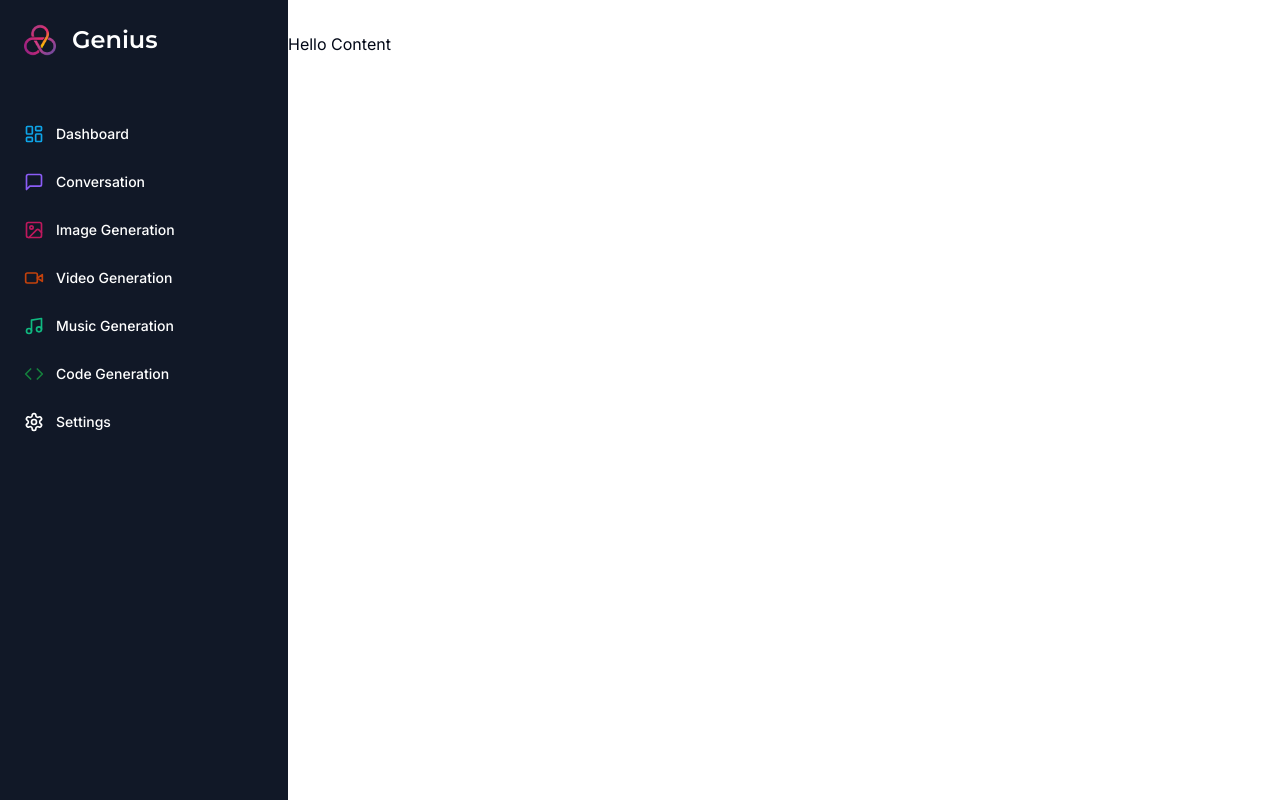
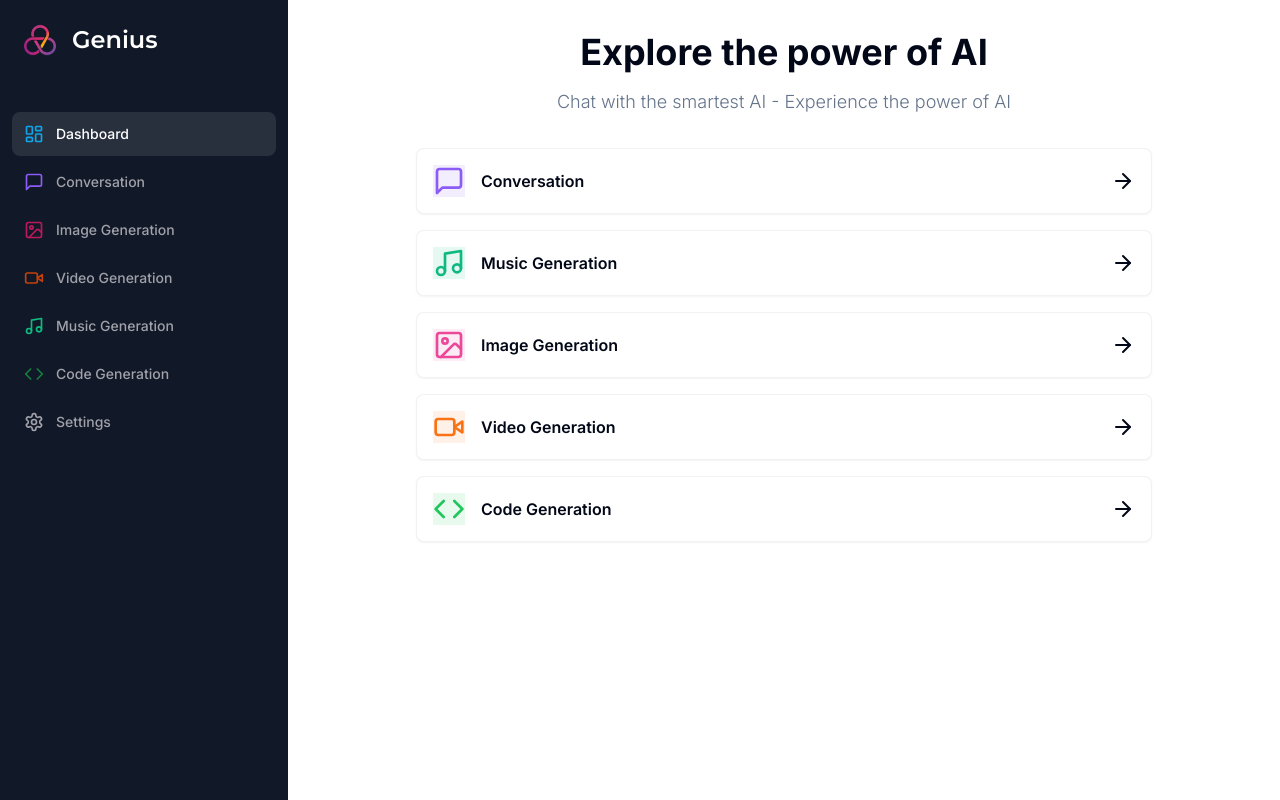
Before and after one commit to cchiragJain/ai-saas-project, a Next.js app: page /dashboard in a window 1280 px wide. Built offline with nearby package versions, Linux system fonts and the light colour scheme.

Commit message:
Created dashboard ui similar to sidebar component Added shadcn card component ;

```diff
--- a/app/(dashboard)/(routes)/dashboard/page.tsx
+++ b/app/(dashboard)/(routes)/dashboard/page.tsx
@@ -1,9 +1,94 @@
-import { UserButton } from "@clerk/nextjs";
+"use client";
+
+import { Card } from "@/components/ui/card";
+import { cn } from "@/lib/utils";
+import {
+  ArrowRight,
+  Code,
+  ImageIcon,
+  LucideIcon,
+  MessageSquare,
+  Music,
+  VideoIcon,
+} from "lucide-react";
+import { useRouter } from "next/navigation";
+
+const tools = [
+  {
+    label: "Conversation",
+    icon: MessageSquare,
+    color: "text-violet-500",
+    bgColor: "bg-violet-500/10",
+    href: "/conversation",
+  },
+  {
+    label: "Music Generation",
+    icon: Music,
+    color: "text-emerald-500",
+    bgColor: "bg-emerald-500/10",
+    href: "/music",
+  },
+  {
+    label: "Image Generation",
+    icon: ImageIcon,
+    color: "text-pink-500",
+    bgColor: "bg-pink-500/10",
+    href: "/image",
+  },
+  {
+    label: "Video Generation",
+    icon: VideoIcon,
+    color: "text-orange-500",
+    bgColor: "bg-orange-500/10",
+    href: "/video",
+  },
+  {
+    label: "Code Generation",
+    icon: Code,
+    color: "text-green-500",
+    bgColor: "bg-green-500/10",
+    href: "/code",
+  },
+];
+
+interface DashboardTools {
+  label: string;
+  icon: LucideIcon;
+  color: string;
+  bgColor: string;
+  href: string;
+}
 
 const DashboardPage = () => {
+  const router = useRouter();
+
   return (
     <div>
-      <p>Dashboard Page (Protected)</p>
+      <div className="mb-8 space-y-4">
+        <h2 className="text-2xl md:text-4xl font-bold text-center">
+          Explore the power of AI
+        </h2>
+        <p className="text-muted-foreground font-light text-sm md:text-lg text-center">
+          Chat with the smartest AI - Experience the power of AI
+        </p>
+      </div>
+      <div className="px-4 md:px-20 lg:px-32 space-y-4">
+        {tools.map((tool) => (
+          <Card
+            key={tool.href}
+            className="p-4 border-black/5 flex items-center justify-between hover:shadow-md transition cursor-pointer"
+            onClick={() => router.push(tool.href)}
+          >
+            <div className="flex items-center gap-x-4">
+              <div className={(cn("p-2 w-fit rounded-md"), tool.bgColor)}>
+                <tool.icon className={cn("w-8 h-8", tool.color)} />
+              </div>
+              <div className="font-semibold">{tool.label}</div>
+            </div>
+            <ArrowRight />
+          </Card>
+        ))}
+      </div>
     </div>
   );
 };
--- a/app/(dashboard)/layout.tsx
+++ b/app/(dashboard)/layout.tsx
@@ -9,7 +9,7 @@
       </div>
       <main className="md:pl-72">
         <Navbar />
-        Hello Content
+        {children}
       </main>
     </div>
   );
--- a/components/sidebar.tsx
+++ b/components/sidebar.tsx
@@ -15,6 +15,7 @@
   VideoIcon,
 } from "lucide-react";
 import { Montserrat } from "next/font/google";
+import { usePathname } from "next/navigation";
 
 const monsterrat = Montserrat({
   weight: "600",
@@ -73,6 +74,8 @@
 ];
 
 const Sidebar = () => {
+  const pathname = usePathname();
+
   return (
     <div className="space-y-4 py-4 flex flex-col h-full bg-[#111827] text-white">
       <div className="px-3 py-2 flex-1">
@@ -89,7 +92,12 @@
             <Link
               href={route.href}
               key={route.href}
-              className="text-sm group flex p-3 w-full justify-start font-medium cursor-pointer hover:text-white hover:bg-white/10 rounded-lg transition"
+              className={cn(
+                "text-sm group flex p-3 w-full justify-start font-medium cursor-pointer hover:text-white hover:bg-white/10 rounded-lg transition",
+                pathname === route.href
+                  ? "text-white bg-white/10"
+                  : "text-zinc-400"
+              )}
             >
               <div className="flex items-center flex-1">
                 <route.icon className={cn("h-5 w-5 mr-3", route.color)} />
--- /dev/null
+++ b/components/ui/card.tsx
@@ -0,0 +1,79 @@
+import * as React from "react"
+
+import { cn } from "@/lib/utils"
+
+const Card = React.forwardRef<
+  HTMLDivElement,
+  React.HTMLAttributes<HTMLDivElement>
+>(({ className, ...props }, ref) => (
+  <div
+    ref={ref}
+    className={cn(
+      "rounded-lg border bg-card text-card-foreground shadow-sm",
+      className
+    )}
+    {...props}
+  />
+))
+Card.displayName = "Card"
+
+const CardHeader = React.forwardRef<
+  HTMLDivElement,
+  React.HTMLAttributes<HTMLDivElement>
+>(({ className, ...props }, ref) => (
+  <div
+    ref={ref}
+    className={cn("flex flex-col space-y-1.5 p-6", className)}
+    {...props}
+  />
+))
+CardHeader.displayName = "CardHeader"
+
+const CardTitle = React.forwardRef<
+  HTMLParagraphElement,
+  React.HTMLAttributes<HTMLHeadingElement>
+>(({ className, ...props }, ref) => (
+  <h3
+    ref={ref}
+    className={cn(
+      "text-2xl font-semibold leading-none tracking-tight",
+      className
+    )}
+    {...props}
+  />
+))
+CardTitle.displayName = "CardTitle"
+
+const CardDescription = React.forwardRef<
+  HTMLParagraphElement,
+  React.HTMLAttributes<HTMLParagraphElement>
+>(({ className, ...props }, ref) => (
+  <p
+    ref={ref}
+    className={cn("text-sm text-muted-foreground", className)}
+    {...props}
+  />
+))
+CardDescription.displayName = "CardDescription"
+
+const CardContent = React.forwardRef<
+  HTMLDivElement,
+  React.HTMLAttributes<HTMLDivElement>
+>(({ className, ...props }, ref) => (
+  <div ref={ref} className={cn("p-6 pt-0", className)} {...props} />
+))
+CardContent.displayName = "CardContent"
+
+const CardFooter = React.forwardRef<
+  HTMLDivElement,
+  React.HTMLAttributes<HTMLDivElement>
+>(({ className, ...props }, ref) => (
+  <div
+    ref={ref}
+    className={cn("flex items-center p-6 pt-0", className)}
+    {...props}
+  />
+))
+CardFooter.displayName = "CardFooter"
+
+export { Card, CardHeader, CardFooter, CardTitle, CardDescription, CardContent }
```
